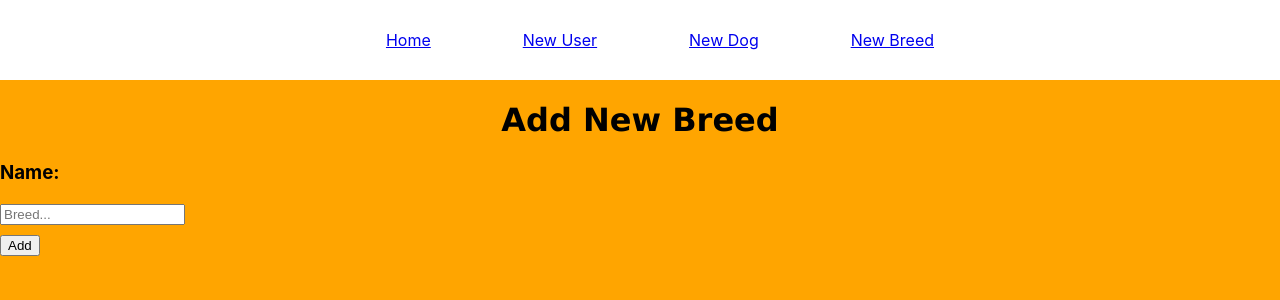
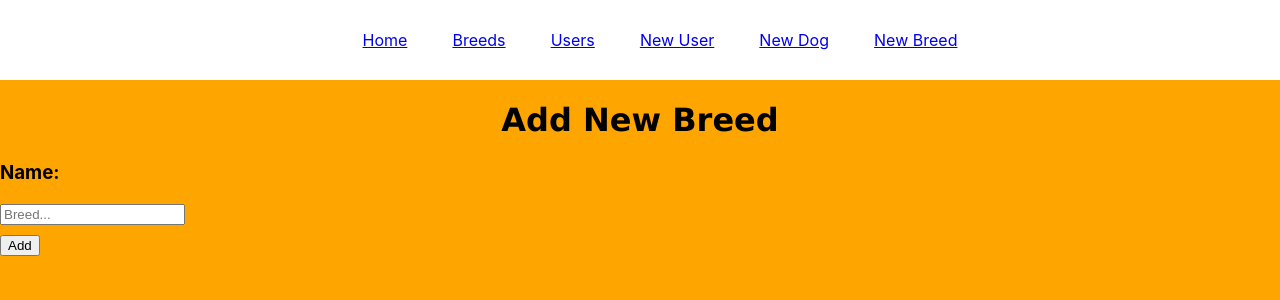
Before and after one commit to Calvinfr96/puppy-pics-front-end, a React (Create React App) app: page /new/breed in a window 1280 px wide. Shown: the top 300 px of the page. Built offline with nearby package versions, Linux system fonts and the light colour scheme.

Commit message:
Add user page component and breed page component

```diff
--- a/src/components/Nav.js
+++ b/src/components/Nav.js
@@ -6,6 +6,8 @@ function Nav() {
         <nav>
           <ul className="nav-links">
             <Link to='/'><li>Home</li></Link>
+            <Link to='/breeds'><li>Breeds</li></Link>
+            <Link to='/users'><li>Users</li></Link>
             <Link to='/new/user'><li>New User</li></Link>
             <Link to='/new/dog'><li>New Dog</li></Link>
             <Link to='/new/breed'><li>New Breed</li></Link>
```
Also changed, not shown: src/components/BreedPage.js (added, +11 -0 lines), src/components/UserPage.js (added, +12 -0 lines).
